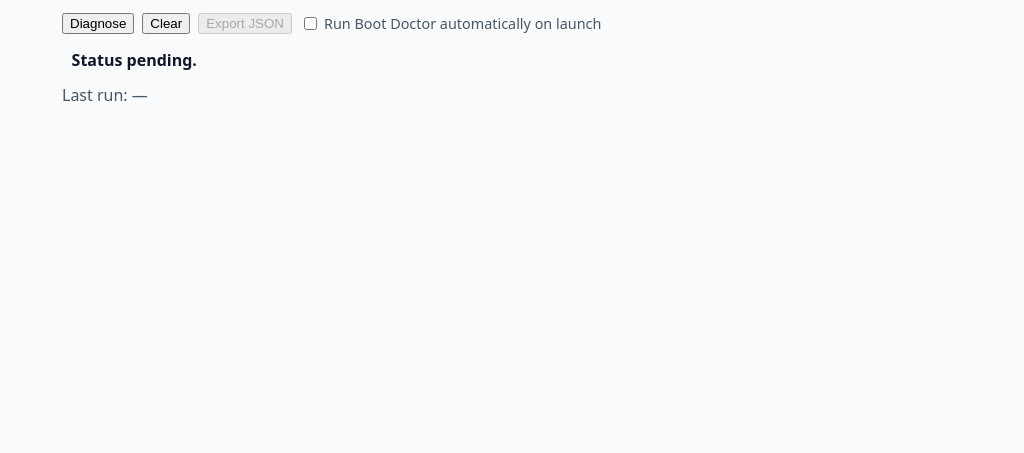
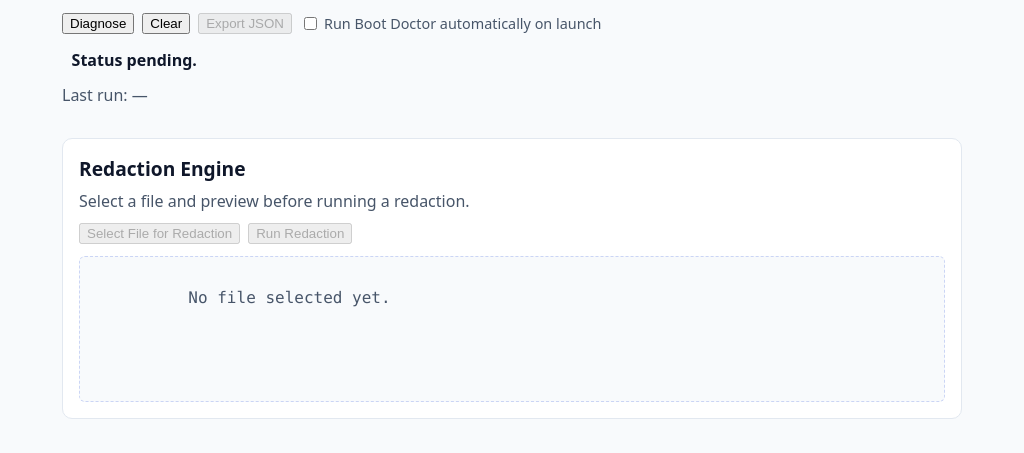
Before and after one commit to sylviesuite/blacktent, an Electron app: page index.html in a window 1024 px wide. Shown: the part 119-572 px from the top of the page. Drawn offline with Linux system fonts and the light colour scheme.

Commit message:
Add Redaction Engine UI scaffold (no logic)

```diff
--- a/index.html
+++ b/index.html
@@ -46,6 +46,40 @@
 
       <div id="checks"></div>
       <div id="suggested" style="margin-top:0.5rem"></div>
+
+      <section
+        style="
+          margin-top:2rem;
+          padding:1rem;
+          border:1px solid #e2e8f0;
+          border-radius:10px;
+          background:#fff;
+        "
+      >
+        <h2 style="margin:0 0 0.5rem; font-size:1.2rem;">Redaction Engine</h2>
+        <p style="margin:0 0 0.7rem; color:#475569;">Select a file and preview before running a redaction.</p>
+        <div style="display:flex; gap:0.5rem; flex-wrap:wrap;">
+          <button id="select-file" disabled>Select File for Redaction</button>
+          <button id="run-redaction" disabled>Run Redaction</button>
+        </div>
+        <div
+          id="redaction-preview"
+          style="
+            margin-top:0.75rem;
+            padding:0.75rem;
+            border:1px dashed #cbd5f5;
+            border-radius:6px;
+            min-height:120px;
+            font-family:Menlo, Consolas, monospace;
+            background:#f8fafc;
+            color:#475569;
+            white-space:pre-wrap;
+            overflow:auto;
+          "
+        >
+          No file selected yet.
+        </div>
+      </section>
     </main>
 
     <script src="./renderer.js"></script>
--- a/renderer.js
+++ b/renderer.js
@@ -268,6 +268,23 @@ autoRunCheckbox.addEventListener("change", (event) => {
   if (event.target.checked) maybeAutoRun();
 });
 
+// Redaction placeholder hooks (disabled until wired)
+const selectFileButton = document.getElementById("select-file");
+const runRedactionButton = document.getElementById("run-redaction");
+const redactionPreview = document.getElementById("redaction-preview");
+
+if (selectFileButton) {
+  selectFileButton.addEventListener("click", () => {
+    redactionPreview.textContent = "File picker coming soon.";
+  });
+}
+
+if (runRedactionButton) {
+  runRedactionButton.addEventListener("click", () => {
+    redactionPreview.textContent = "Redaction logic pending.";
+  });
+}
+
 // Init
 applyAutoRunSetting(getAutoRunSetting());
 loadLastResult();
```
